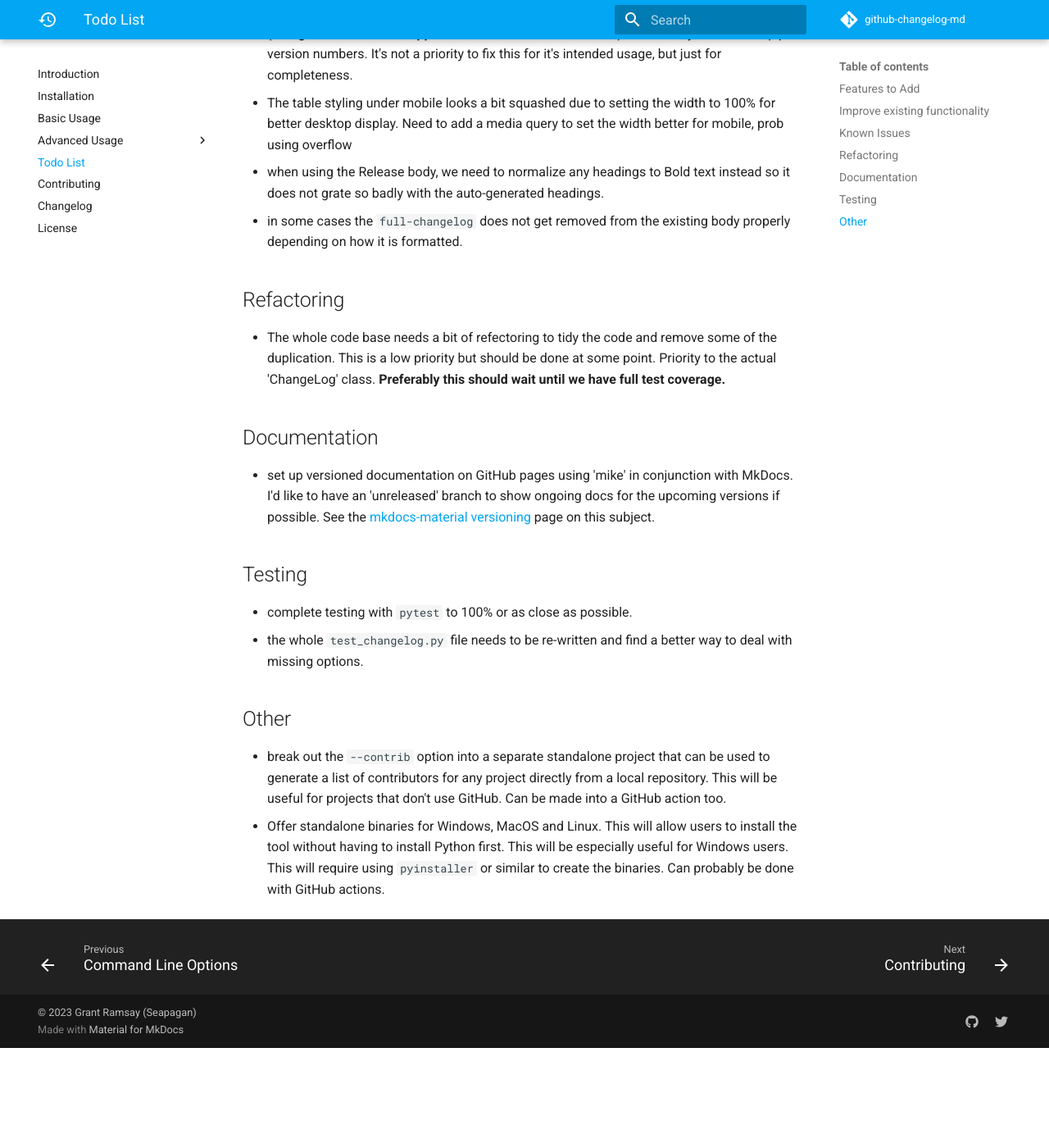
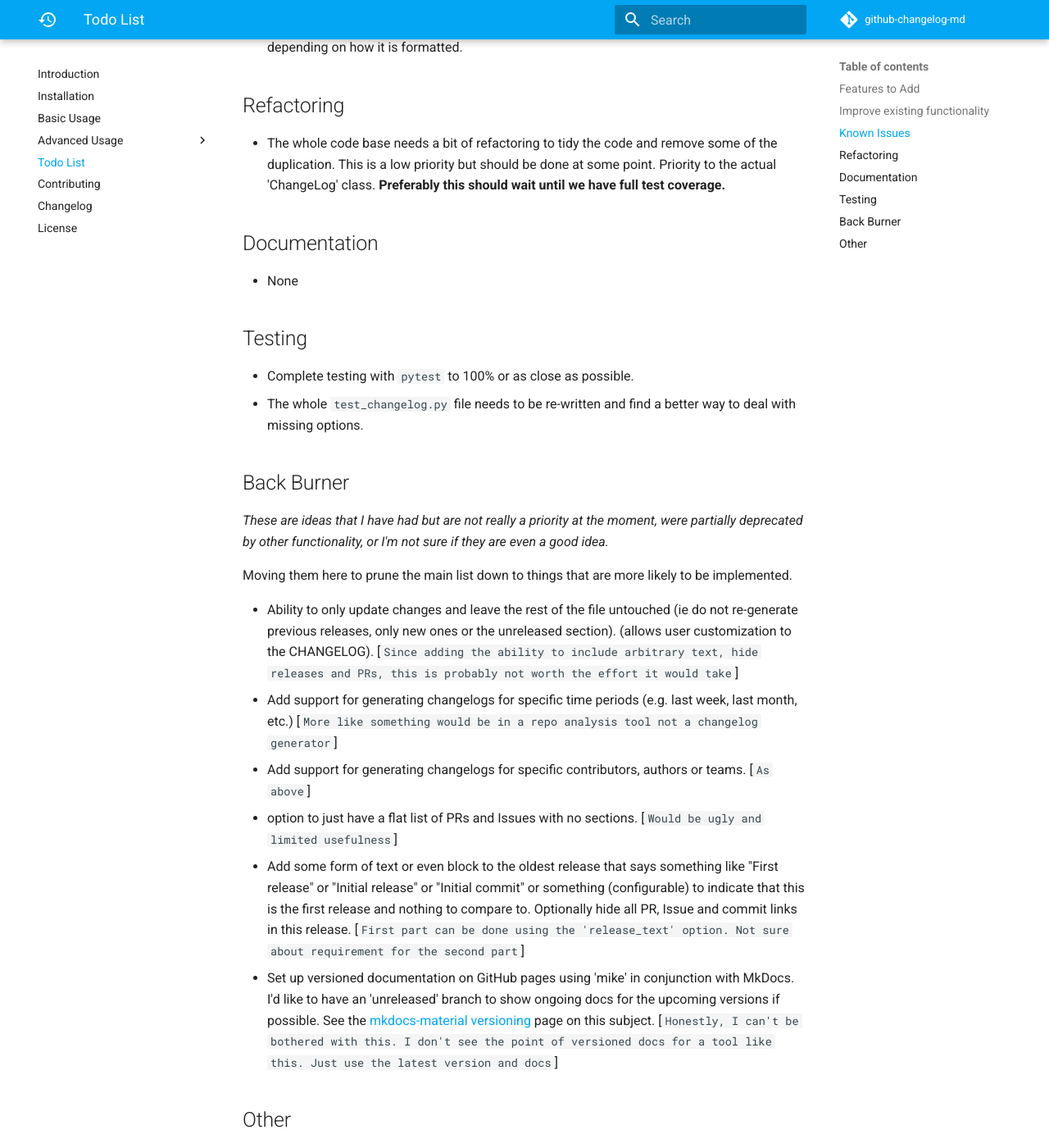
Before and after one commit to seapagan/github-changelog-md, an MkDocs documentation site: the page built from docs/todo.md, in a window 1280 px wide and 1400 px high, scrolled down 2186 px. Shown: the whole window at 82% size. Built offline with MkDocs 1.6.1 and Material for MkDocs 9.7.7, drawn with Linux system fonts in a browser that asks for light colours; emoji names are drawn with the system emoji font; comment, search, counter and statistics services are not loaded; before the commit the page ends 3464 px from its top, so only the background shows below that; some of the changed text lies outside the part shown.

Commit message:
update and refactor TODO list
Signed-off-by: Grant Ramsay <seapagan@gmail.com>

```diff
--- a/TODO.md
+++ b/TODO.md
@@ -12,71 +12,61 @@
 
 ## Features to Add
 
-- allow the `extend_sections` option to use a regex on the PR title in addition
+- Allow the `extend_sections` option to use a regex on the PR title in addition
   to just matching on the label.
 - Allow custom ordering of sections.
 - Allow custom output formats (e.g. HTML, Markdown, PDF, etc.).
-- Ability to only update changes and leave the rest of the file untouched (ie do
-  not re-generate previous releases, only new ones or the unreleased section).
-  (allows user customization to the CHANGELOG).
-- Add support for generating changelogs for specific time periods (e.g. last
-  week, last month, etc.)
-- Add support for generating changelogs for specific contributors, authors or
-  teams.
-- add ability to create a new draft release on GitHub with the latest
+- Add ability to create a new draft release on GitHub with the latest
   changelog text as the body.
-- add some form of text or even block to the oldest release that says something
-  like "First release" or "Initial release" or "Initial commit" or something
-  (configurable) to indicate that this is the first release and nothing to
-  compare to. Optionally hide all PR, Issue and commit links in this release.
-- for the `--contrib` option, allow to use an existing file with comment markers
+- For the `--contrib` option, allow to use an existing file with comment markers
   in the file to indicate where to add the names. Provide a default file with
   the comment markers in it or just document the process?
 - If there is no local config file, check for a global config file in the
   user's home directory. This would allow a user to set their GitHub PAT once
   and use it for all projects. \[`Probably needs to be done in the settings
   package`\]
-- dump markdown code for a specific release to the terminal, so it can be copy /
+- Dump markdown code for a specific release to the terminal, so it can be copy /
   pasted into other docs.
-- option to just have a flat list of PRs and Issues with no sections.
 - Add settings to run this as a GitHub action, so it can be run automatically
   when a new release is created or a PR is merged. We should be able to use the
   `secrets.GITHUB_TOKEN` for this?
-- option to start at a specific release, ignoring all previous releases.
-- once the common config file functionality is implemented, add the ability to
+- Option to start at a specific release, ignoring all previous releases.
+- Once the common config file functionality is implemented, add the ability to
   read the config from a `pyproject.toml` file if it exists in the current
   directory. This will allow one less config file. Note that the PAT will still
   need to be set manually in the local or global config file.
-- add option to specify the GitHub PAT from the command line, eg `--token
+- Add option to specify the GitHub PAT from the command line, eg `--token
   <PAT>`. This will override any PAT set in the config file. **Note that this
   can be a security risk if the PAT is visible in the command history, so it
   should be used with caution.** \[`This needs the settings logic to be
   refactored first, the way it is done at the moment it will still ask for the
   PAT if it is not set in the config file, even if it is set on the command
   line, since this is a side-effect of importing the settings library.`\]
-- offer to create any missing GitHub labels for the repo. This will prob require
+- Offer to create any missing GitHub labels for the repo. This will prob require
   adding extra permissions to the PAT.
-- allow to use `Git TAGS` instead of `GitHub Releases` to generate the
+- Allow to use `Git TAGS` instead of `GitHub Releases` to generate the
   changelog. some projects don't use GitHub releases, but do use tags.
 
 ## Improve existing functionality
 
-- allow multiple labels to be used for the same section, eg 'enhancement'
-  and 'enhancements' both map to the 'Enhancements' section.
-- if the tool is run in a local repo, use that for the `--contrib` functionality
+- Allow multiple labels to be used for the same section, eg 'enhancement'
+  and 'new_feature' both map to the 'Enhancements' section.
+- Perhaps rename the `Enhancements` section to `New Features` or similar? I do
+  this in my own projects anyway.
+- If the tool is run in a local repo, use that for the `--contrib` functionality
   instead of the GitHub API. This should be an order of magnitude faster. Have
   an opt-out option to use the GitHub API instead.
-- update the format for custom sections to allow each section to have it's own
+- Update the format for custom sections to allow each section to have it's own
   insertion index. This will be a breaking change in the config file format so
   require a `schema_version` bump. \[`This will not be needed if the option for
   custom ordering of sections is implemented, it can be folded into that.`\]
 
 ## Known Issues
 
-- if using the `--next-release` option, while also having a `release_text` set for
+- If using the `--next-release` option, while also having a `release_text` set for
   that virtual release, the `release_text` will not be shown for the virtual
   release.
-- some version numbers in PRs (especially dependabot) get mis-identified as
+- Some version numbers in PRs (especially dependabot) get mis-identified as
   emojis in the output, especially if the version number contains `<3` which
   gives :heart: in certain viewers (**though this does NOT happen in GitHub or
   MkDocs at least**). This is very obvious for 'pip' version numbers. It's not a
@@ -84,35 +74,66 @@
 - The table styling under mobile looks a bit squashed due to setting the width
   to 100% for better desktop display. Need to add a media query to set the width
   better for mobile, prob using overflow
-- when using the Release body, we need to normalize any headings to Bold text
+- When using the Release body, we need to normalize any headings to Bold text
   instead so it does not grate so badly with the auto-generated headings.
-- in some cases the `full-changelog` does not get removed from the existing body
+- In some cases the `full-changelog` does not get removed from the existing body
   properly depending on how it is formatted.
 
 ## Refactoring
 
-- The whole code base needs a bit of refectoring to tidy the code and remove some
+- The whole code base needs a bit of refactoring to tidy the code and remove some
 of the duplication. This is a low priority but should be done at some point.
 Priority to the actual 'ChangeLog' class. **Preferably this should wait until we
 have full test coverage.**
 
 ## Documentation
 
-- set up versioned documentation on GitHub pages using 'mike' in conjunction with
+- None
+
+## Testing
+
+- Complete testing with `pytest` to 100% or as close as possible.
+- The whole `test_changelog.py` file needs to be re-written and find a better
+  way to deal with missing options.
+
+## Back Burner
+
+*These are ideas that I have had but are not really a priority at the moment,
+were partially deprecated by other functionality, or I'm not sure if they are
+even a good idea.*
+
+Moving them here to prune the main list down to things that are more likely to
+be implemented.
+
+- Ability to only update changes and leave the rest of the file untouched (ie do
+  not re-generate previous releases, only new ones or the unreleased section).
+  (allows user customization to the CHANGELOG). \[`Since adding the ability to
+  include arbitrary text, hide releases and PRs, this is probably not worth the
+  effort it would take`\]
+- Add support for generating changelogs for specific time periods (e.g. last
+  week, last month, etc.) \[`More like something would be in a repo analysis
+  tool not a changelog generator`\]
+- Add support for generating changelogs for specific contributors, authors or
+  teams. \[`As above`\]
+- option to just have a flat list of PRs and Issues with no sections. \[`Would
+  be ugly and limited usefulness`\]
+- Add some form of text or even block to the oldest release that says something
+  like "First release" or "Initial release" or "Initial commit" or something
+  (configurable) to indicate that this is the first release and nothing to
+  compare to. Optionally hide all PR, Issue and commit links in this release.
+  \[`First part can be done using the 'release_text' option. Not sure about
+  requirement for the second part`\]
+- Set up versioned documentation on GitHub pages using 'mike' in conjunction with
   MkDocs. I'd like to have an 'unreleased' branch to show ongoing docs for the
   upcoming versions if possible. See the
   [mkdocs-material versioning](https://squidfunk.github.io/mkdocs-material/setup/setting-up-versioning/){:target="_blank"}
-  page on this subject.
-
-## Testing
-
-- complete testing with `pytest` to 100% or as close as possible.
-- the whole `test_changelog.py` file needs to be re-written and find a better
-  way to deal with missing options.
+  page on this subject. \[`Honestly, I can't be bothered with this. I don't see
+  the point of versioned docs for a tool like this. Just use the latest version
+  and docs`]
 
 ## Other
 
-- break out the `--contrib` option into a separate standalone project that can
+- Break out the `--contrib` option into a separate standalone project that can
   be used to generate a list of contributors for any project directly from a
   local repository. This will be useful for projects that don't use GitHub. Can
   be made into a GitHub action too.
```
